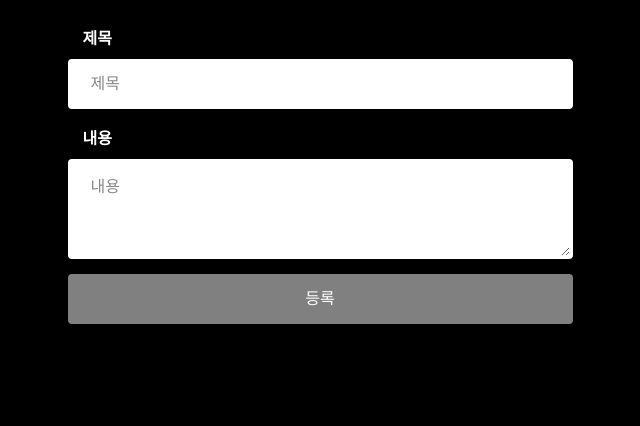
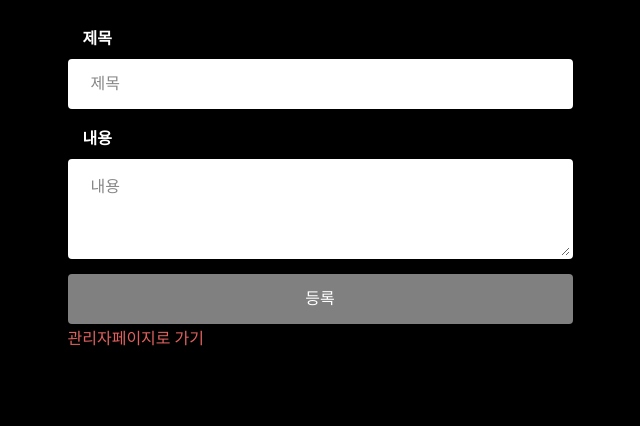
Before and after one commit to jhpark426/seoulhang_server, a Flask app: template app/templates/login_ok.html in a window 1280 px wide. Shown: the part 216-642 px from the top of the page, without its empty margins (320-960 px from the left). Run offline with Flask 2, Linux system fonts and the light colour scheme; the template is opened without the code that fills it, so the values that code supplies are empty; parts of the project's set-up code (start-up, migrations or seed data) failed here and were passed over; some libraries are stand-ins or nearby versions.

Commit message:
디비를 수정한다.

```diff
--- a/app/apis.py
+++ b/app/apis.py
@@ -20,6 +20,11 @@ api = Api(app)
 @app.route('/')
 def hello_world():
     return 'Hello World!'
+
+@app.route('/administer')
+def administer():
+    print("왜안되니..")
+    return render_template("admin.html")
 
 @app.route('/login')
 def login():
--- a/app/import/find_id.txt
+++ b/app/import/find_id.txt
@@ -2,9 +2,9 @@
 <!DOCTYPE html>
 <html>
  <body>
-  <span style=" font: italic bold 1.5em/1em Georgia, serif ; color: black;">서울행 아이디 찾기 서비스</span>
+  <span style=" font: bold 1.5em/1em Georgia, serif ; color: black;">서울행 아이디 찾기 서비스</span>
  <br/>
- {name}님의 아이디는 {pid]입니다.
+ {name}님의 아이디는 {pid}입니다.
  <br/>
  이용해 주셔서 감사합니다.
  </body>
--- a/app/templates/login_ok.html
+++ b/app/templates/login_ok.html
@@ -45,6 +45,7 @@
                                     <textarea name="content" placeholder="내용" class="form-content form-control iText" id="form-password"></textarea>
                                 </div>
                                   <button type="submit" class="btn" onclick=regist_ok()>등록</button>
+                                  <a href="/administer" id="" class="loginBtn">관리자페이지로 가기</a>
                                   <script type="text/javascript">
                                   function regist_ok() {
                                       if (document.loginfrm.title.value == "") {
```
Also changed, not shown: app/templates/admin.html (added, +14 -0 lines), seoulhang.sqlite, 2 other files.
